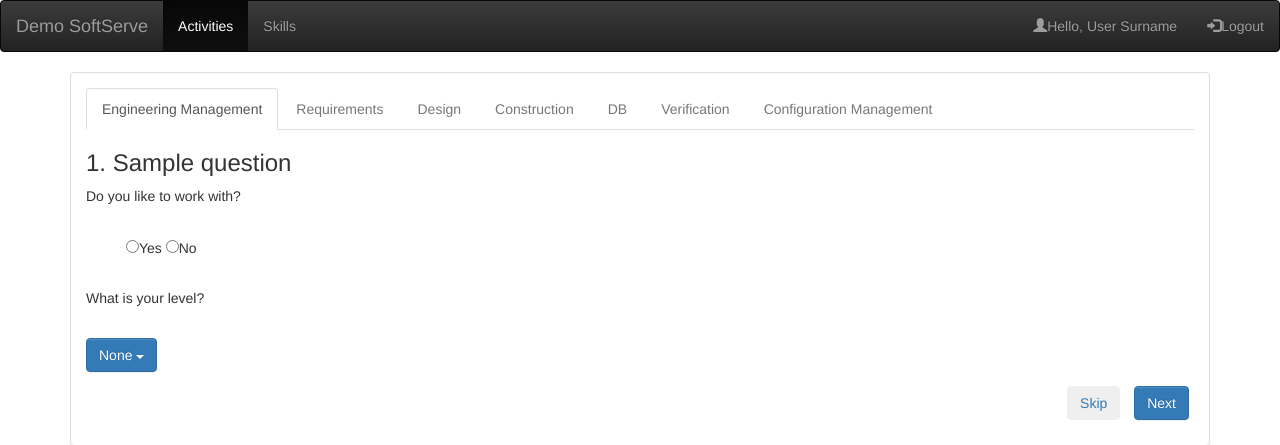
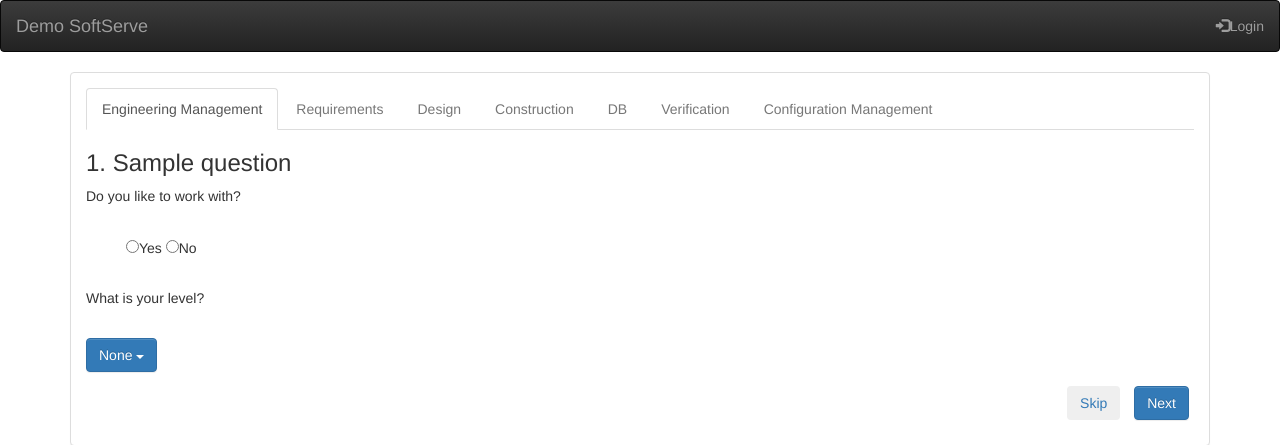
Before and after one commit to OlegSliusar/student_grades, a Django app: page /stage/1 in a window 1280 px wide. Shown: the top 445 px of the page. Run offline with Django 3.2, Linux system fonts and the light colour scheme; data comes from the database, SQL or seed files in the repository; tables that the repository leaves empty hold one stand-in row (values such as "Sample post"); parts of the project's set-up code (start-up, migrations or seed data) failed here and were passed over; some libraries are stand-ins or nearby versions.

Commit message:
Make the header

```diff
--- a/my_site/templates/header.html
+++ b/my_site/templates/header.html
@@ -3,13 +3,20 @@
      <div class="navbar-header">
        <a class="navbar-brand" href="#">Demo SoftServe</a>
      </div>
+        {% if user.is_authenticated %}
       <ul class="nav navbar-nav">
         <li class="active"><a href="#">Activities</a></li>
         <li><a href="#">Skills</a></li>
       </ul>
+
+        {% endif %}
       <ul class="nav navbar-nav navbar-right">
-       <li><a href="#"><span class="glyphicon glyphicon-user"></span>Hello, User Surname</a></li>
-       <li><a href="#"><span class="glyphicon glyphicon-log-in"></span>Logout</a></li>
+          {% if user.is_authenticated %}
+            <li><a href="#"><span class="glyphicon glyphicon-user"></span>Hello, {{ user.username }}</a></li>
+            <li><a href="/accounts/logout/"><span class="glyphicon glyphicon-log-out"></span>Logout</a></li>
+          {% else %}
+            <li><a href="/accounts/login/"><span class="glyphicon glyphicon-log-in"></span>Login</a></li>
+          {% endif %}
       </ul>
     </div>
 </nav>
--- a/student_grades/settings.py
+++ b/student_grades/settings.py
@@ -129,4 +129,5 @@ USE_TZ = True
 STATIC_URL = '/static/'
 STATICFILES_DIRS = [os.path.join(BASE_DIR, "static")]
 
-LOGIN_REDIRECT_URL = '/'
+LOGIN_REDIRECT_URL = '/stage/1'
+LOGOUT_REDIRECT_URL = '/stage/1'
```
